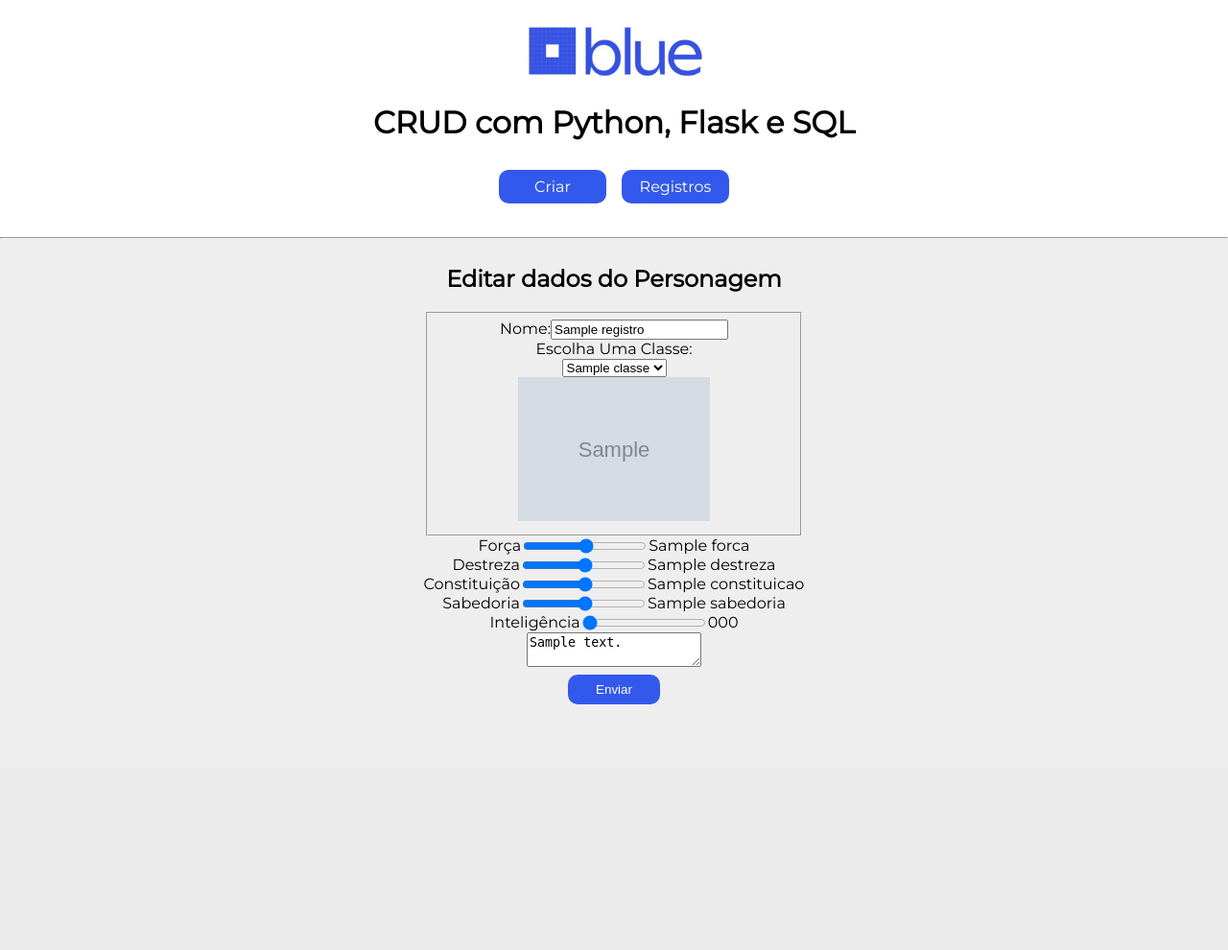
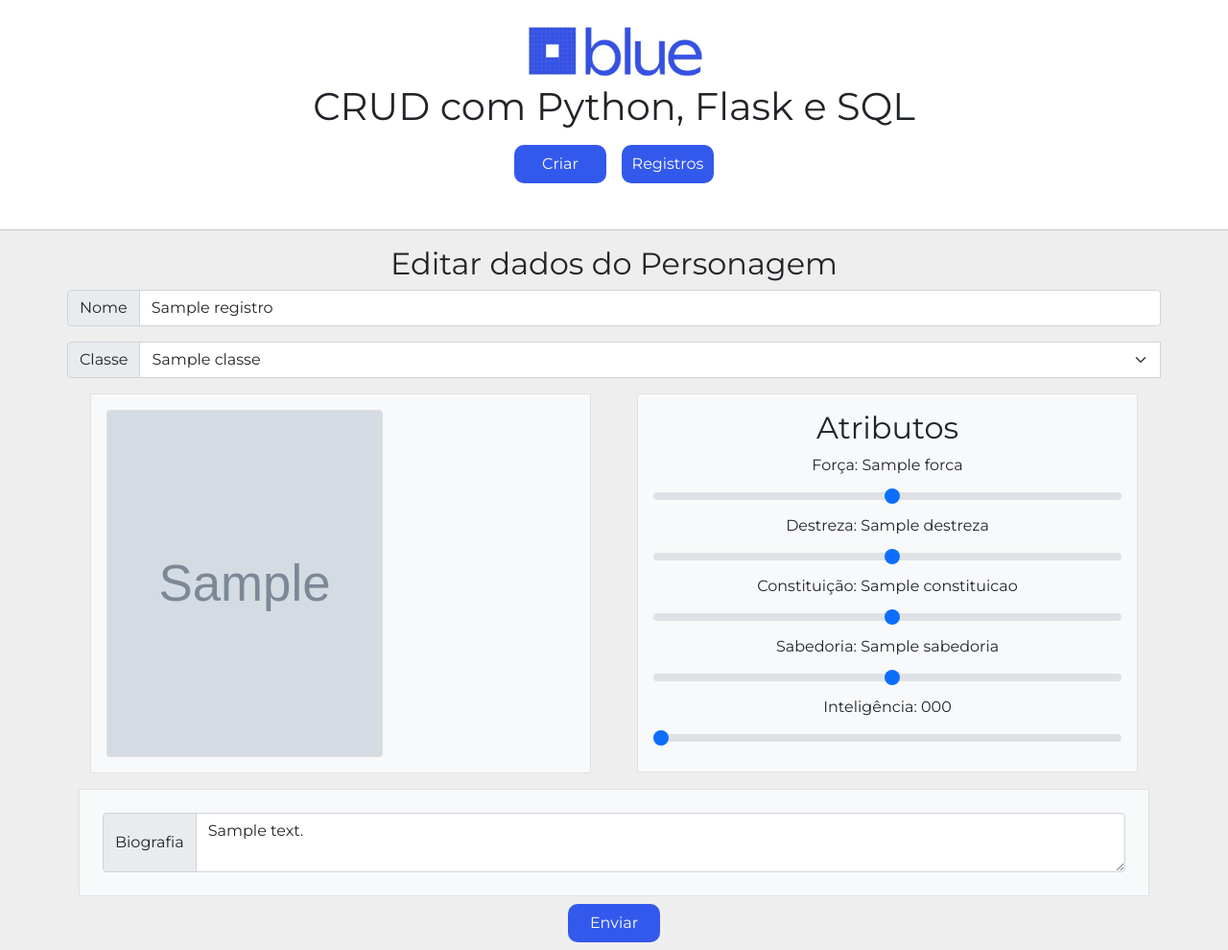
Before and after one commit to RacconWebFenix/FichaDePersonagem, a Flask app: template templates/update.html in a window 1280 px wide. Shown: the whole page at 96% size. Before the commit the page ends 734 px from the top, so only its background shows below. Run offline with Flask 2, Linux system fonts and the light colour scheme; the template is opened without the code that fills it: most values are stand-ins (such as "Sample title", 1, 10 or a date in 2020); grey boxes marked "Sample" are stand-in pictures.

Commit message:
Layout Update Modificado

```diff
--- a/templates/update.html
+++ b/templates/update.html
@@ -1,24 +1,28 @@
 <!DOCTYPE html>
 <html lang="en">
+
 <head>
   <meta charset="UTF-8" />
   <meta http-equiv="X-UA-Compatible" content="IE=edge" />
   <meta name="viewport" content="width=device-width, initial-scale=1.0" />
-    <link rel="stylesheet" href="../static/fichaCompleta.css" />
+  <link href="https://cdn.jsdelivr.net/npm/bootstrap@5.0.2/dist/css/bootstrap.min.css" rel="stylesheet"
+    integrity="sha384-EVSTQN3/azprG1Anm3QDgpJLIm9Nao0Yz1ztcQTwFspd3yD65VohhpuuCOmLASjC" crossorigin="anonymous" />
   <link rel="stylesheet" href="../static/style.css" />
   <link rel="stylesheet" href="../static/pages/update.css" />
-    <title>Ficha de Personagem - Update</title>
+  <title>Ficha de Personagem</title>
+  <script src="https://cdn.jsdelivr.net/npm/bootstrap@5.0.2/dist/js/bootstrap.bundle.min.js"
+    integrity="sha384-MrcW6ZMFYlzcLA8Nl+NtUVF0sA7MsXsP1UyJoMp4YLEuNSfAP+JcXn/tWtIaxVXM"
+    crossorigin="anonymous"></script>
 </head>
+
 <body>
   {% include 'header.html' %} {% if sucesso %}
 
   <div class="bloco sucesso">
-      <p>A ficha do Personagem {{registro.nome}}  foi alterado com sucesso</p>
+    <p>A ficha do Personagem {{registro.nome}} foi alterado com sucesso</p>
   </div>
   <div class="bloco">
-      <a href="/read/{{registro.id}}" class="botao"
-        >Visualizar</a
-      >
+    <a href="/read/{{registro.id}}" class="botao">Visualizar</a>
   </div>
   {% else %}
 
@@ -27,121 +31,94 @@
   </div>
   <div class="bloco">
     <form class="form" method="POST">
-        <fieldset>
+      <div class="input-group mb-3">
+        <span class="input-group-text" id="nomeLabel">Nome</span>
+        <input type="text" name="nome" id="nome" class="form-control" aria-label="Username" aria-describedby="nomeLabel"
+          placeholder="Nome do Personagem" value="{{registro.nome}}" required />
+      </div>
 
-          <div class="bloco form_input">
-            <label for="nome">Nome: </label>
-            <input type="text" name="nome" id="nome" value="{{registro.nome}}" />
-          </div>
-          <div class="bloco form_input">
-            <label for="classe"
-              >Escolha Uma Classe:
-              <div class="ls-custom-select">
-                <select name="classeEscolha" id="pjclass" value="">
-                  <option value="0">{{registro.classe}}</option>
+      <div class="input-group mb-3">
+        <label class="input-group-text" for="pjclass">Classe</label>
+        <select class="form-select" name="classeEscolha" id="pjclass" required>
+          <option selected disabled value="">{{registro.classe}}</option>
           <option value="1">Caçadora</option>
           <option value="2">Draconiano</option>
           <option value="3">Elfo</option>
           <option value="4">Barbaro</option>
           <option value="5">Mago</option>
         </select>
-                <input
-                  type="text"
-                  name="classe"
-                  id="classeEscolha"
-                  value="{{registro.classe}}"
-                  hidden
-                />
+        <input type="text" name="classe" id="classeEscolha" value="{{registro.classe}}" required hidden />
       </div>
-              <span
-                ><img
-                  src="{{registro.imagem}}"
-                  width="200px"
-                  alt="Imagem da Classe"
-                  id="imagem"
-                />
-                <input
-                  type="text"
-                  name="imagem"
-                  id="imagemCampo"
-                  value="{{registro.imagem}}"
-                  hidden
-                />
-              </span>
-            </label>
+      <div class="container px-4">
+        <div class="row gx-5">
+          <div class="col">
+            <div class="p-3 border bg-light justify-content-center">
+              <div class="card" style="width: 18rem">
+                <img src="{{registro.imagem}}" alt="Imagem da Classe" id="imagem" class="card-img-top"
+                  style="max-height: 360px; min-height: 360px" />
               </div>
-        </fieldset>
-        <div class="bloco form_input">
-          <label for="teste">Força</label>
-          <input
-            type="range"
-            name="forca"
-            id="rangeForca"
-            min="1"
-            max="50"
-            value="{{registro.forca}}"
-          />
-          <span id="mudarValorForca">{{registro.forca}}</span>
+              <input type="text" name="imagem" id="imagemCampo" value="{{registro.imagem}}" required hidden />
             </div>
-        <div class="bloco form_input">
-          <label for="teste">Destreza</label>
-          <input
-            type="range"
-            name="destreza"
-            id="rangeDestreza"
-            min="1"
-            max="50"
-            value="{{registro.destreza}}"
-          />
-          <span id="mudarValorDestreza">{{registro.destreza}}</span>
           </div>
-        <div class="bloco form_input">
-          <label for="teste">Constituição</label>
-          <input
-            type="range"
-            name="constituicao"
-            id="rangeConstituicao"
-            min="1"
-            max="50"
-            value="{{registro.constituicao}}"
-          />
-          <span id="mudarValorConstituicao">{{registro.constituicao}}</span>
-        </div>
-        <div class="bloco form_input">
-          <label for="teste">Sabedoria</label>
-          <input
-            type="range"
-            name="sabedoria"
-            id="rangeSabedoria"
-            min="1"
-            max="50"
-            value="{{registro.sabedoria}}"
-          />
-          <span id="mudarValorSabedoria">{{registro.sabedoria}}</span>
+          <div class="col">
+            <div class="p-3 border bg-light">
+              <div class="bloco">
+                <h2>Atributos</h2>
               </div>
 
-        <div class="bloco form_input">
-          <label for="teste">Inteligência</label>
-          <input
-            type="range"
-            name="inteligencia"
-            id="rangeInteligencia"
-            min="1"
-            max="50"
-            value="{{registro.inteligencia}}"
-          />
+
+              <label for="rangeForca" class="form-label">Força: </label>
+              <span id="mudarValorForca">{{registro.forca}}</span>
+              <input type="range" name="forca" id="rangeForca" min="1" max="50" value="{{registro.forca}}"
+                class="form-range" />
+
+              <label for="rangeDestreza" class="form-label">Destreza: </label>
+              <span id="mudarValorDestreza">{{registro.destreza}}</span>
+              <input type="range" name="destreza" id="rangeDestreza" min="1" max="50" class="form-range"
+                value="{{registro.destreza}}" />
+
+              <label for="rangeConstituicao" class="form-label">Constituição:
+              </label>
+              <span id="mudarValorConstituicao">{{registro.constituicao}}</span>
+              <input type="range" name="constituicao" id="rangeConstituicao" min="1" max="50"
+                class="form-range" value="{{registro.constituicao}}" />
+
+              <label for="rangeSabedoria" class="form-label">Sabedoria:
+              </label>
+              <span id="mudarValorSabedoria">{{registro.sabedoria}}</span>
+              <input type="range" name="sabedoria" id="rangeSabedoria" min="1" max="50" class="form-range"
+                value="{{registro.sabedoria}}" />
+
+              <label for="rangeInteligencia" class="form-label">Inteligência:
+              </label>
               <span id="mudarValorInteligencia">{{registro.inteligencia}}</span>
+              <input type="range" name="inteligencia" id="rangeInteligencia" min="1" max="50"
+                class="form-range" value="{{registro.inteligencia}}" />
             </div>
-        <div class="bloco form_input">
-          <textarea type="text" name="bio" id="bio">{{registro.bio}}</textarea>
           </div>
+
+          <div class="container" style="margin-top: 1rem">
+            <div class="row">
+              <div class="p-4 border bg-light">
+                <div class="input-group">
+                  <span class="input-group-text">Biografia</span>
+                  <textarea type="text" name="bio" id="bio" class="form-control"
+                    aria-label="Biogragia do Personagem">{{registro.bio}}</textarea>
+                </div>
+              </div>
+            </div>
+          </div>
+
+
 
           <div class="bloco form_input">
             <input type="submit" class="botao" value="Enviar" />
           </div>
     </form>
+
   </div>
   {% endif %}
   <script src="../static/script.js"></script>
 </body>
+
 </html>
```
Also changed, not shown: templates/create.html (+2 -6 lines). Lines whose indentation alone changed are shown as unchanged.
